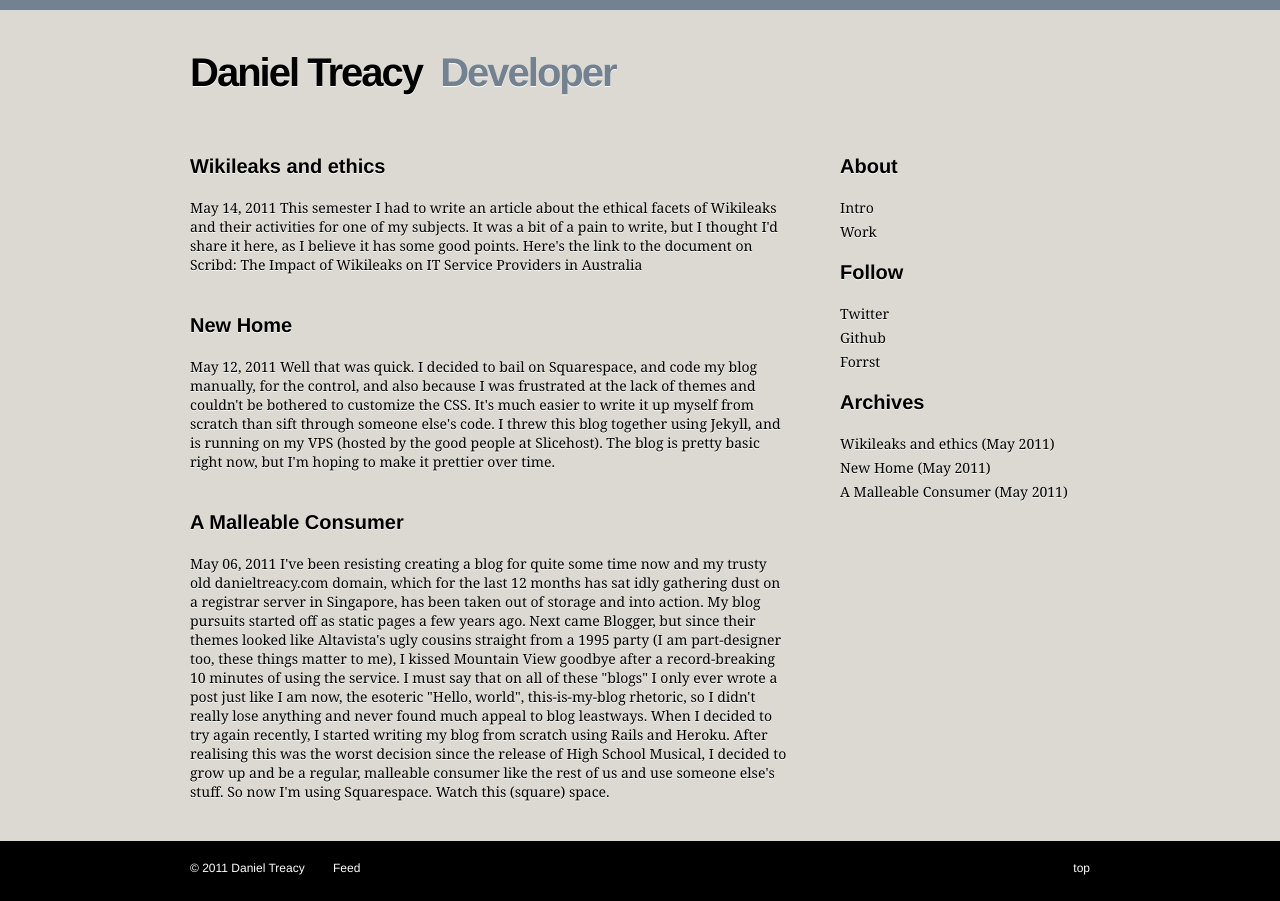
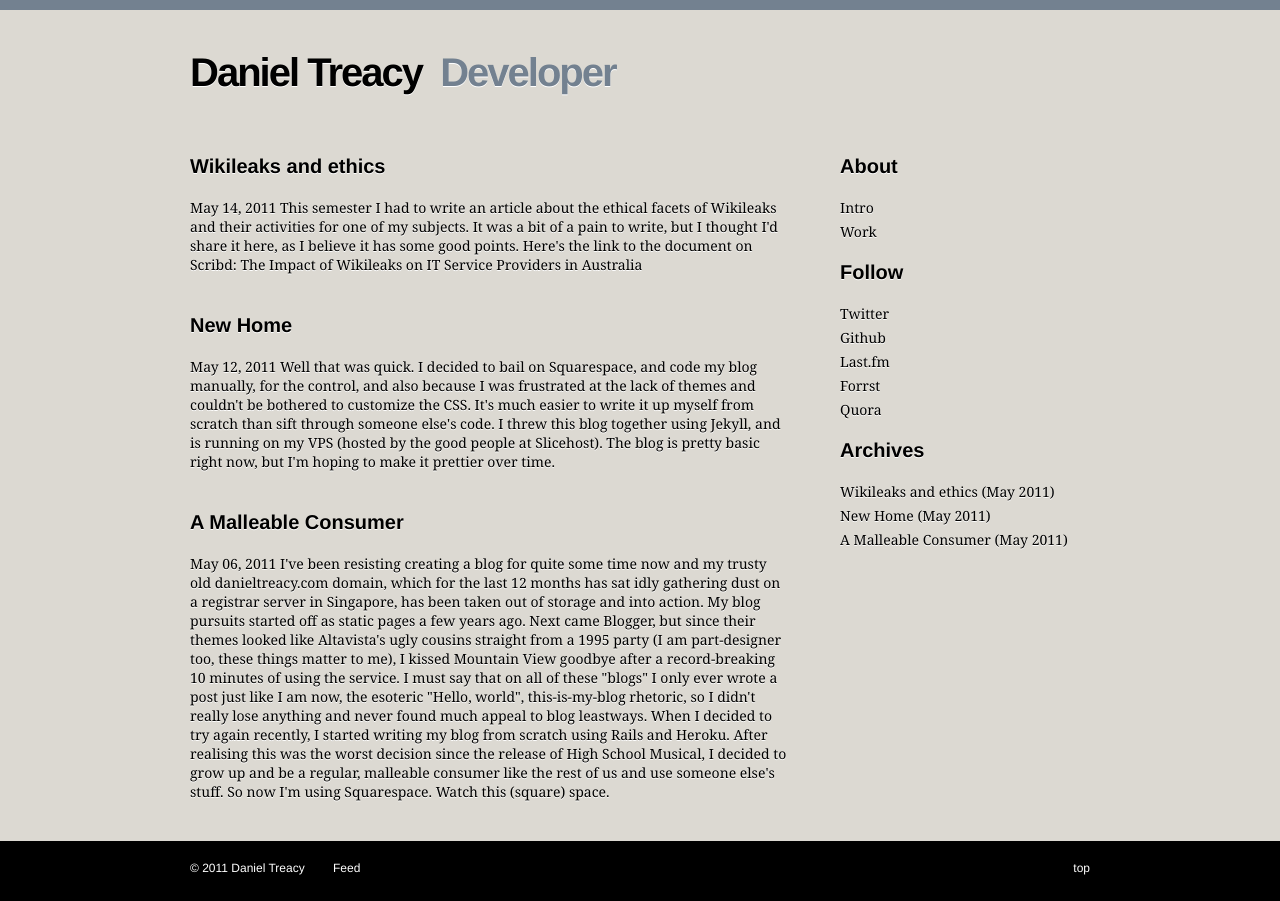
Before and after one commit to danieltreacy/danieltreacy.github.com, a Jekyll site: the page built from index.html, in a window 1280 px wide. Built offline with Jekyll 4.4.1, drawn with Linux system fonts in a browser that asks for light colours.

Commit message:
Added Last.fm to side bar

```diff
--- a/_includes/sidebar.html
+++ b/_includes/sidebar.html
@@ -11,7 +11,9 @@
   <ul>
     <li><a href="http://www.twitter.com/danieltreacy" target="_blank">Twitter</a></li>
     <li><a href="http://www.github.com/danieltreacy" target="_blank">Github</a></li>
+    <li><a href="http://www.last.fm/user/danielttreacy" target="_blank">Last.fm</a></li>
     <li><a href="http://forrst.com/people/danieltreacy" target="_blank">Forrst</a></li>
+    <li><a href="http://www.quora.com/Daniel-Treacy" target="_blank">Quora</a></li>
   </ul>
 
   <h2>Archives</h2>
```
Also changed, not shown: 1 other file.
